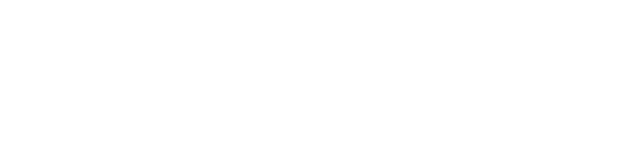
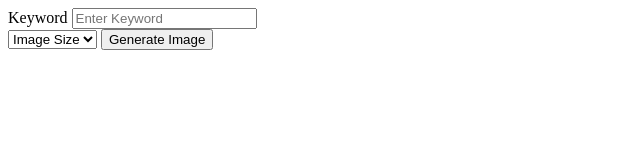
Before and after one commit to Nitin1692/AI-Generated-Image, a website: page public/js/index.html in a window 1280 px wide. Shown: the whole page, without its empty margins (0-640 px from the left). Drawn offline with Linux system fonts and the light colour scheme.

Commit message:
js file added and made a form in html

```diff
--- a/public/js/index.html
+++ b/public/js/index.html
@@ -7,6 +7,24 @@
     <title>Document</title>
 </head>
 <body>
-
+    <form action="#" id="image-form">
+        <div class="mb-3">
+            <label for="exampleFormControlInput1" class="form-label">Keyword</label>
+            <input type="email" class="form-control" itemid="prompt" id="exampleFormControlInput1" placeholder="Enter Keyword">
+        </div>
+        <select class="form-select" aria-label="Default select example">
+            <option selected>Image Size</option>
+            <option value="Large">Large</option>
+            <option value="Medium">Medium</option>
+            <option value="Small">Small</option>
+        </select>
+        <button type="submit" class="btn btn-primary mb-3">Generate Image</button>
+    </form>
+    <section class="image">
+        <div class="image-container">
+            <img src="" alt="" id="image">
+        </div>
+    </section>
+    <script src="./script.js"></script>
 </body>
 </html>
```
Also changed, not shown: public/js/script.js (added).
